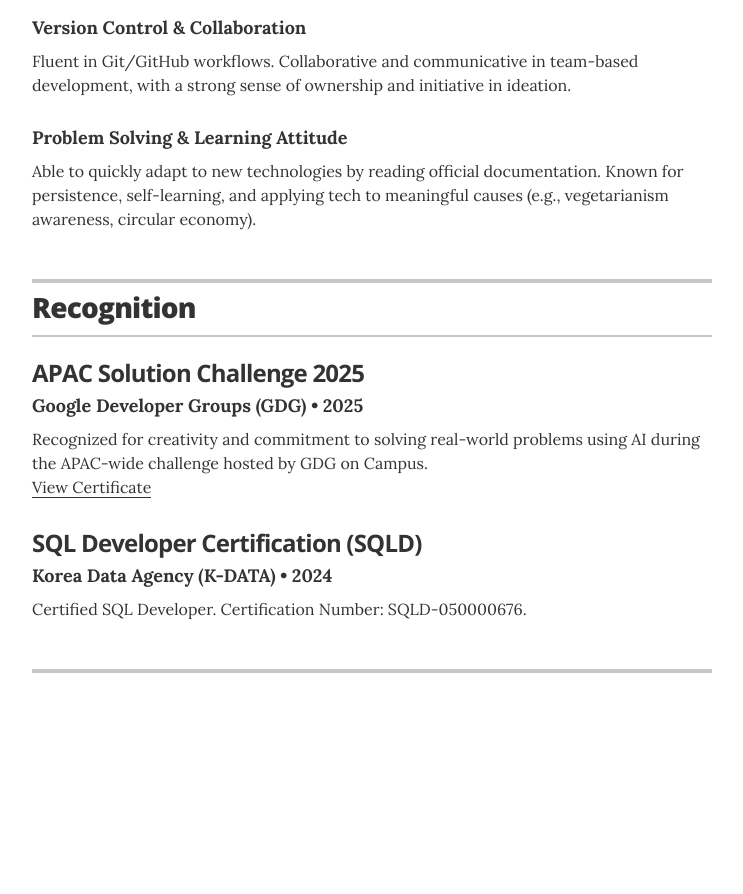
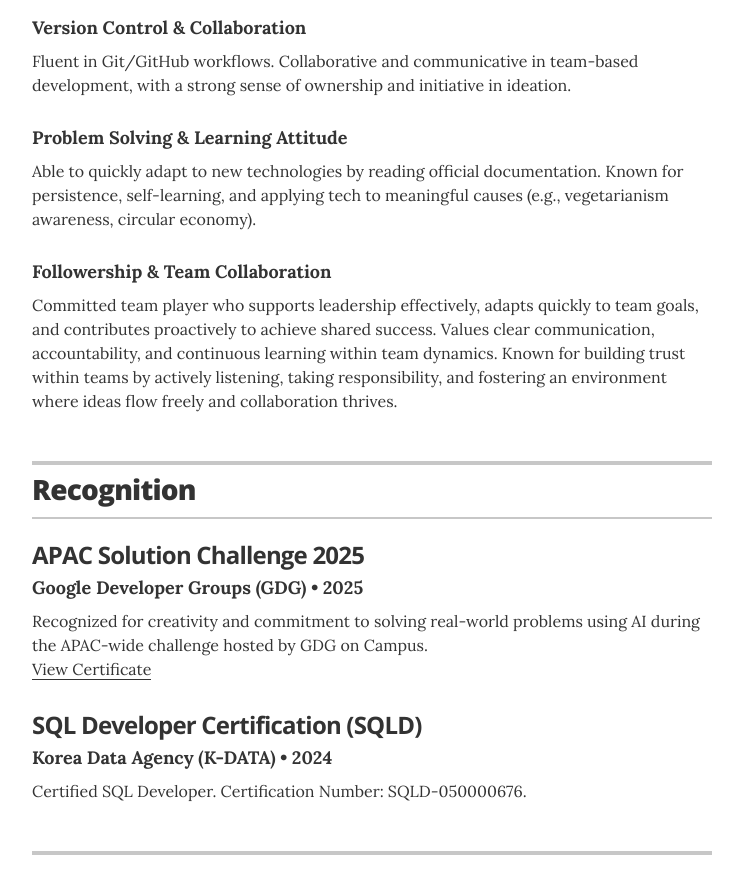
Before and after one commit to SH38038038/SH38038038.github.io, a Jekyll site: the page built from index.html, in a window 1280 px wide and 900 px high, scrolled down 2700 px. Shown: the top 894 px of the window, without its empty margins (268-1011 px from the left). Built offline with Jekyll 4.4.1, drawn with Linux system fonts in a browser that asks for light colours; before the commit the page ends 3445 px from its top, so only the background shows below that.

Commit message:
resume update 7/23/2025

```diff
--- a/_layouts/resume.html
+++ b/_layouts/resume.html
@@ -322,6 +322,14 @@
     <p class="resume-item-copy">Able to quickly adapt to new technologies by reading official documentation. Known for persistence, self-learning, and applying tech to meaningful causes (e.g., vegetarianism awareness, circular economy).</p>
   </div>
 
+  <div class="resume-item">
+  <h4 class="resume-item-details">Followership & Team Collaboration</h4>
+  <p class="resume-item-copy">
+    Committed team player who supports leadership effectively, adapts quickly to team goals, and contributes proactively to achieve shared success. Values clear communication, accountability, and continuous learning within team dynamics.
+    Known for building trust within teams by actively listening, taking responsibility, and fostering an environment where ideas flow freely and collaboration thrives.
+  </p>
+</div>
+
 </section>
 <!-- end Skills -->
 
```
